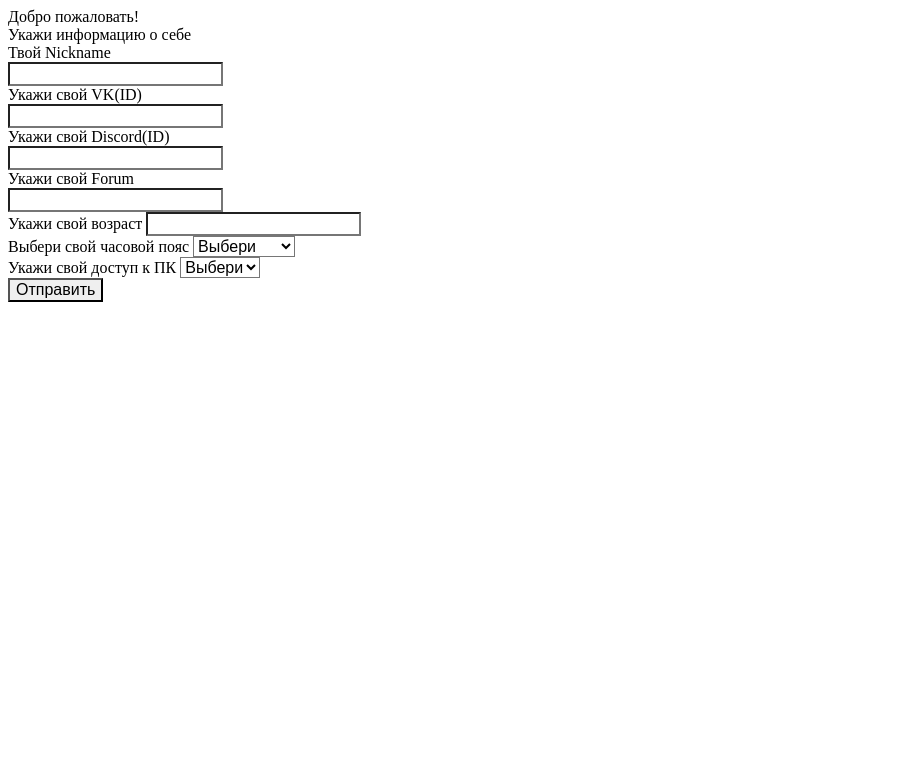
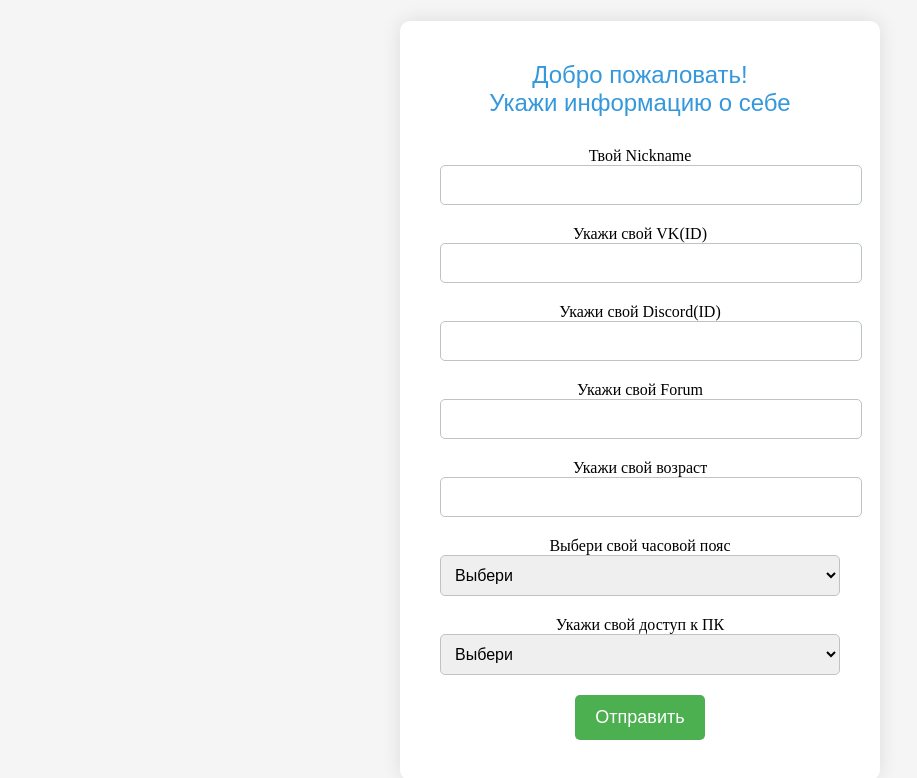
Before and after one commit to sak0v/stats_github.io, a plain HTML site: page index.html in a window 1280 px wide. Shown: the whole page, without its empty margins (0-917 px from the left). Drawn offline with Linux system fonts and the light colour scheme.

Commit message:
Update main.css

```diff
--- a/main.css
+++ b/main.css
@@ -1,39 +1,67 @@
 body {
-    background-color: var(--tg-theme-bg-color);
+    background-color: #f5f5f5; /* Light gray background */
+    display: flex;
+    align-items: center;
+    justify-content: center;
+    height: 100vh;
+    margin: 0;
   }
 
   .form {
-    background-color: var(--tg-theme-secondary-bg-color);
-    border-radius: var(--tg-radius-m);
-    padding: var(--tg-space-m);
+    background-color: #ffffff; /* White background */
+    border-radius: 10px; /* Rounded corners */
+    box-shadow: 0 0 20px rgba(0, 0, 0, 0.1); /* Soft shadow effect */
+    max-width: 400px;
+    width: 100%;
+    padding: 40px;
+    text-align: center;
+    transition: box-shadow 0.3s ease;
+  }
+
+  .form:hover {
+    box-shadow: 0 0 40px rgba(0, 0, 0, 0.2); /* Increased shadow on hover */
   }
 
   .title {
-    color: var(--tg-theme-text-color);
-    font-family: var(--tg-font-family);
-    font-size: var(--tg-font-size-title);
+    color: #3498db; /* Blue text color */
+    font-family: 'Arial', sans-serif;
+    font-size: 24px;
+    margin-bottom: 30px;
+    text-align: center;
   }
 
   .input {
-    background-color: var(--tg-theme-secondary-bg-color);
-    border-radius: var(--tg-radius-m);
-    color: var(--tg-theme-text-color);
-    font-size: var(--tg-font-size-input);
+    width: 100%;
+    padding: 10px;
+    margin-bottom: 20px;
+    font-size: 16px;
+    border: 1px solid #bdc3c7; /* Light border color */
+    border-radius: 5px;
   }
 
   .submit {
-    border-radius: var(--tg-radius-m);
-    font-size: var(--tg-font-size-input);
+    background-color: #4caf50; /* Green submit button */
+    border: none;
+    border-radius: 5px;
+    color: #fff;
+    font-size: 18px;
+    padding: 12px 20px;
+    cursor: pointer;
+    transition: background-color 0.3s ease;
   }
 
-  @media (max-width: 390px) {
+  .submit:hover {
+    background-color: #45a049; /* Darker green on hover */
+  }
 
+  @media (max-width: 768px) {
     .form {
-      max-height: var(--tg-space-xl);
+      padding: 30px;
     }
+  }
 
-    .title {
-      font-size: var(--tg-font-size-header);
+  @media (max-width: 480px) {
+    .form {
+      padding: 20px;
     }
-
   }
```
